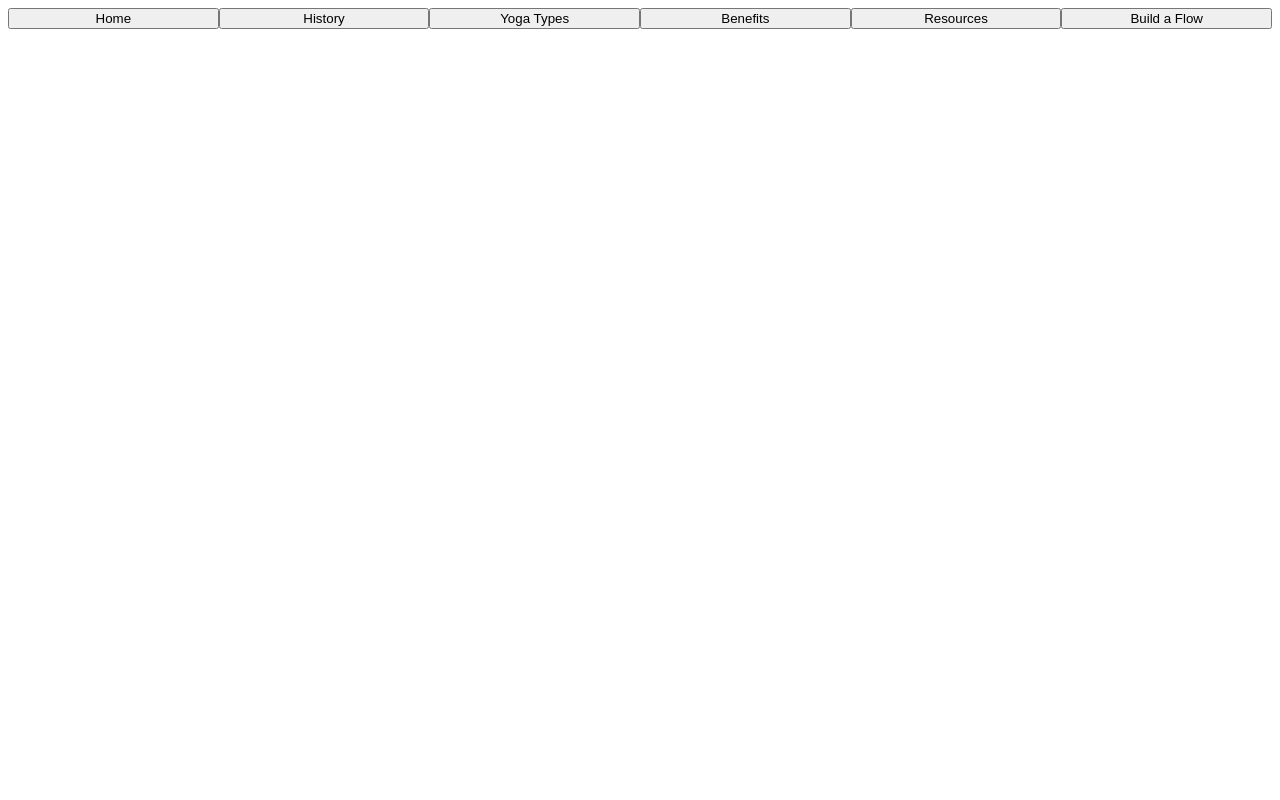
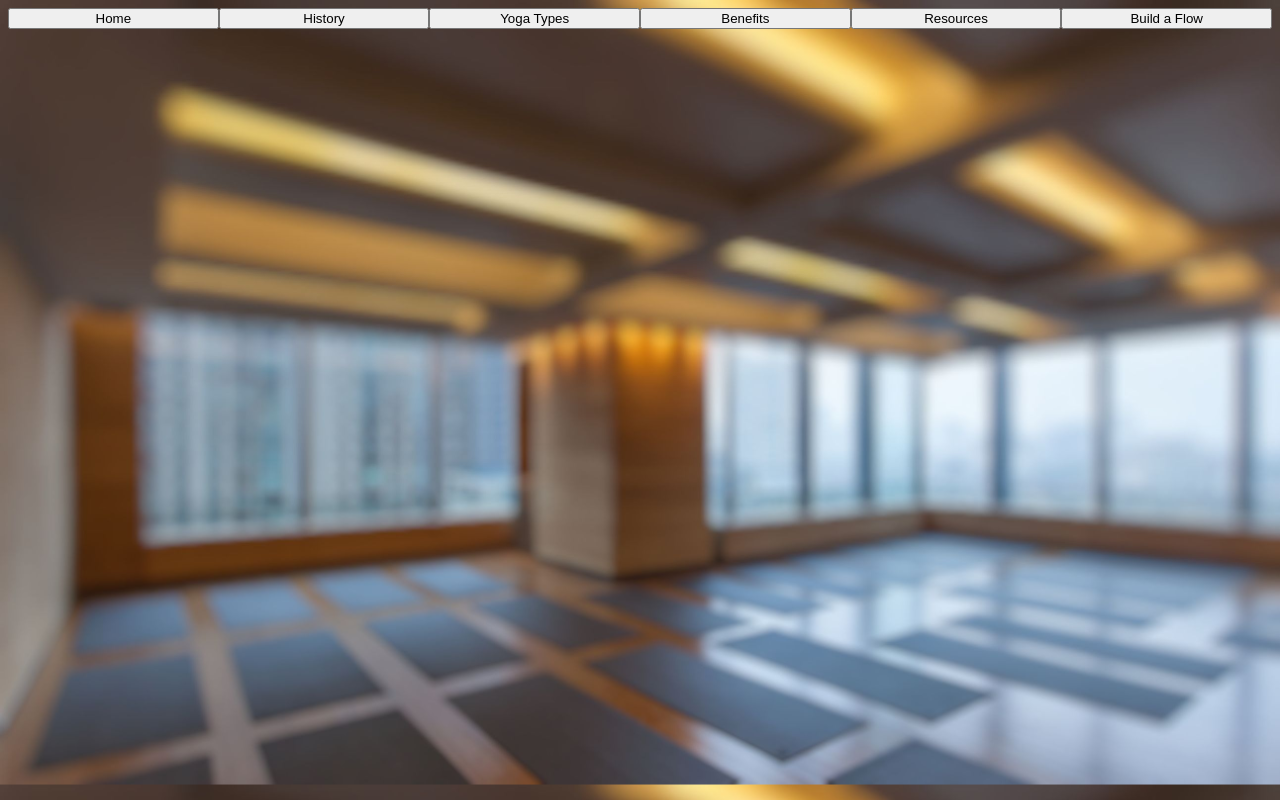
Before and after one commit to emmasroberts97/javascript_group_project, a Vue app in the folder client/: page / in a window 1280 px wide. Built offline with nearby package versions, Linux system fonts and the light colour scheme.

Commit message:
Added stylings

```diff
--- /dev/null
+++ b/client/public/css/style.css
@@ -0,0 +1,4 @@
+body {
+  background-image: url('../yoga_studio.jpg');
+  background-size: cover;
+}
--- a/client/public/index.html
+++ b/client/public/index.html
@@ -5,6 +5,7 @@
     <meta http-equiv="X-UA-Compatible" content="IE=edge">
     <meta name="viewport" content="width=device-width,initial-scale=1.0">
     <link rel="icon" href="<%= BASE_URL %>favicon.ico">
+    <link rel="stylesheet" href="/css/style.css">
 
 
     <title><%= htmlWebpackPlugin.options.title %></title>
--- a/client/src/components/YogaFlow.vue
+++ b/client/src/components/YogaFlow.vue
@@ -1,7 +1,7 @@
 <template lang="html">
 <div>
 <h1>Your Yoga Flow</h1>
-  <vueper-slides autoplay duration="10000" fixedHeight="600px">
+  <vueper-slides autoplay duration="10000" :slide-ratio="400/400">
     <vueper-slide v-for="(pose, index) in flow"
       :key="pose.id"
       :image="pose.img_url" />
@@ -20,12 +20,18 @@ import 'vueperslides/dist/vueperslides.css'
 export default {
   name: "yoga-flow",
   props: ['flow'],
-  components: { VueperSlides, VueperSlide }
+  components: { VueperSlides, VueperSlide },
+  methods: {
+    setRatio: function() {
+      for (pose of this.pose) {
+        pose.img_url.height = '200px';
+        pose.img_url.width = '200px';
+      }
+    }
+  }
 }
 </script>
 
 <style lang="css" scoped>
-vueper-slide {
-  height: 300px;
-}
+
 </style>
```
Also changed, not shown: client/public/yoga_studio.jpg (added).
